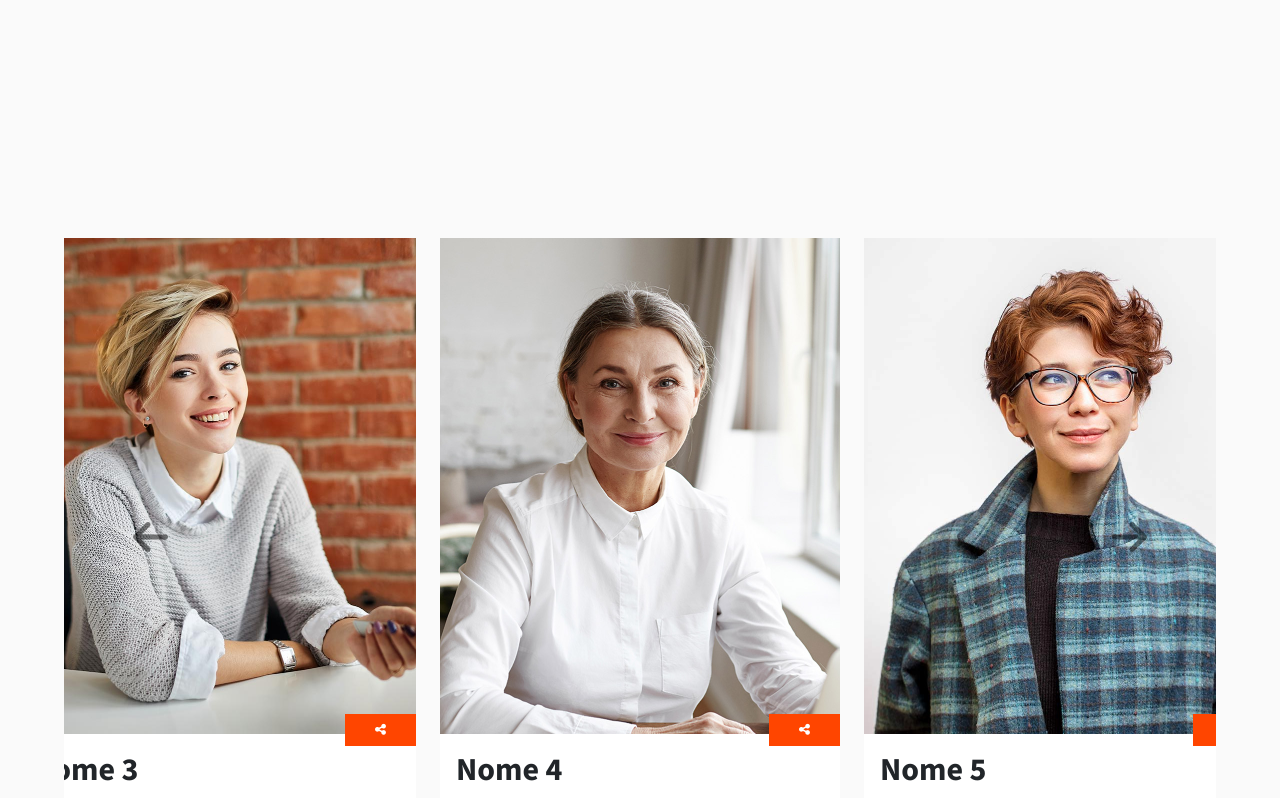
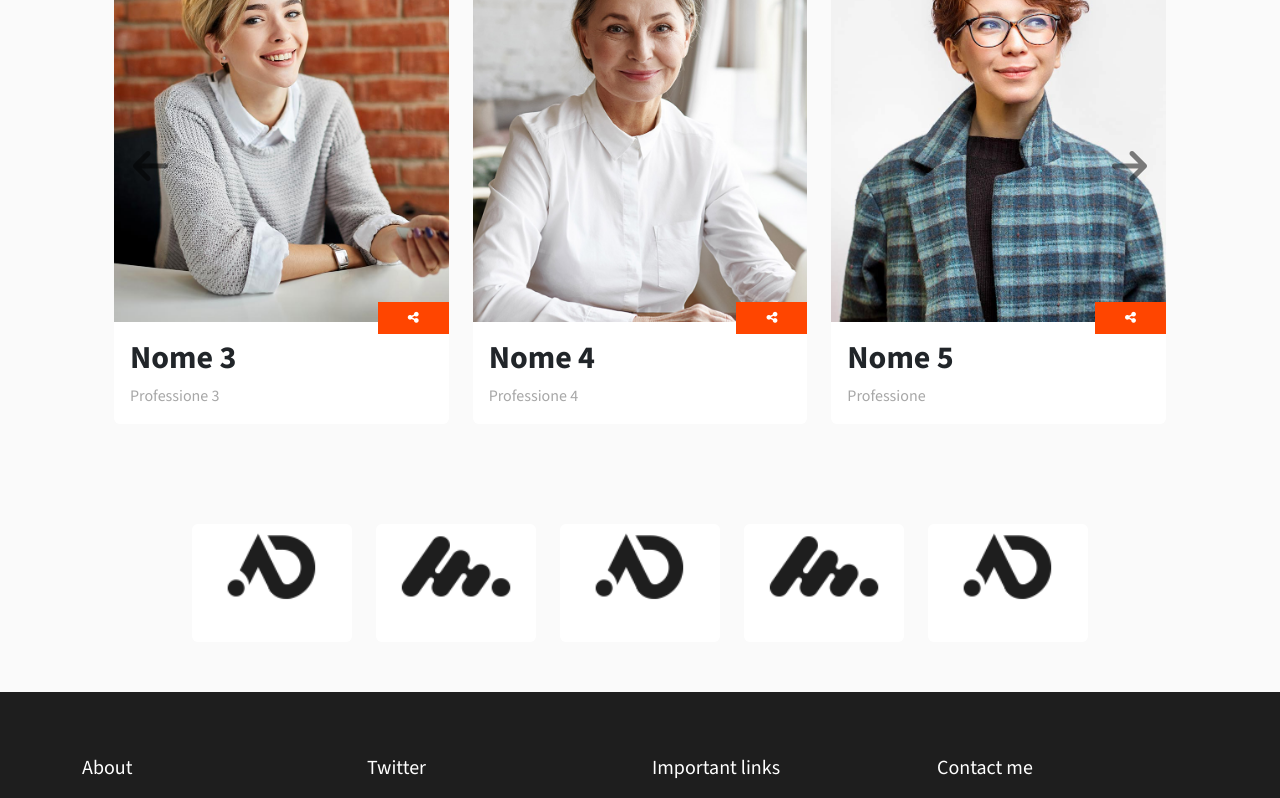
Before and after one commit to sabino-olivieri/proj-html-vuejs, a Vue app: page / in a window 1280 px wide. Shown: the part 3580-4378 px from the top of the page. Built offline with nearby package versions, Linux system fonts and the light colour scheme; a web font is replaced by a local one.

Commit message:
feat:added numOfItem prop in AppCardCarousel

```diff
--- a/src/components/AppCardCarousel.vue
+++ b/src/components/AppCardCarousel.vue
@@ -3,6 +3,7 @@ export default {
   data() {
     return {
       visibleCards: [],
+      cardWidth: 0
     };
   },
   created() {
@@ -13,14 +14,14 @@ export default {
     array: Array,
     icon: String,
     tagText: String,
-    isReadMore: Boolean
-
+    isReadMore: Boolean,
+    isLogoInArray: Boolean,
+    numOfItem: Number
   },
 
   methods: {
     getImagePath(image) {
-      return new URL(`${image}`, import.meta.url)
-        .href;
+      return new URL(`${image}`, import.meta.url).href;
     },
     startInt() {
       this.interval = setInterval(() => {
@@ -47,35 +48,60 @@ export default {
 </script>
 <template>
   <div class="ms-container-90">
-    <div id="carousel" class="carousel slide">
+    <div id="carousel" class="carousel slide" >
       <div class="carousel-inner">
         <div class="carousel-item gap-4">
-          <div v-for="index in 3" :key="index">
+          <div v-for="index in numOfItem" :key="index">
             <div
               class="card"
+              :style="{width: 'calc(100% / numOfItem)' + 'px'}"
               v-on:mouseover="clearInt()"
               v-on:mouseleave="startInt()"
             >
               <img
-                v-if="getImagePath(visibleCards[index].image) !== ''"
+                v-if="
+                  getImagePath(visibleCards[index].image) !== '' &&
+                  !isLogoInArray
+                "
                 :src="getImagePath(visibleCards[index].image)"
                 class="card-img-top"
                 alt="Card Image"
               />
+              <img
+                v-if="
+                  getImagePath(visibleCards[index].image) !== '' &&
+                  isLogoInArray
+                "
+                :src="getImagePath(visibleCards[index].image)"
+                class="card-img-top logo"
+                alt="Card Image"
+              />
               <div class="card-body">
-                <a v-if="tagText || icon" href="#" class="orange-link gap-2"> <i :class="`${icon}`"></i> {{ tagText }}</a>
-                <span v-if="visibleCards[index].date" class="card-date">{{ visibleCards[index].date }}</span>
-                <h4 v-if="visibleCards[index].title" class="card-title fw-bold fs-2">
+                <a v-if="tagText || icon" href="#" class="orange-link gap-2">
+                  <i :class="`${icon}`"></i> {{ tagText }}</a
+                >
+                <span v-if="visibleCards[index].date" class="card-date">{{
+                  visibleCards[index].date
+                }}</span>
+                <h4
+                  v-if="visibleCards[index].title"
+                  class="card-title fw-bold fs-2"
+                >
                   {{ visibleCards[index].title }}
                 </h4>
-                <p v-if="visibleCards[index].text" class="card-text">{{ visibleCards[index].text }}</p>
-                <a v-if="isReadMore" href="#" class="btn fw-bold arrowHoverText">READ MORE</a>
+                <p v-if="visibleCards[index].text" class="card-text">
+                  {{ visibleCards[index].text }}
+                </p>
+                <a v-if="isReadMore" href="#" class="btn fw-bold arrowHoverText"
+                  >READ MORE</a
+                >
               </div>
             </div>
           </div>
         </div>
       </div>
       <button
+        v-if="!isLogoInArray"
         class="carousel-control-prev"
         type="button"
         data-bs-target="#carousel"
@@ -86,6 +112,7 @@ export default {
         <span class="visually-hidden">Previous</span>
       </button>
       <button
+        v-if="!isLogoInArray"
         class="carousel-control-next"
         type="button"
         data-bs-target="#carousel"
@@ -104,12 +131,14 @@ export default {
 
 .carousel {
   position: relative;
-  height: 800px;
+  // height: 800px;
+  padding: 50px;
 
   i {
     font-size: 40px;
     color: black;
   }
+
   .carousel-inner {
     height: 100%;
 
@@ -119,8 +148,13 @@ export default {
       background-size: cover;
 
       .card {
-        width: 25rem;
-        @include flex(column, start, start);
+        max-width: 25rem;
+
+
+        @include flex(column, start, center);
+        .logo {
+          width: 10rem;
+        }
         a {
           padding: 0;
         }
@@ -129,31 +163,29 @@ export default {
           border-radius: 0px;
         }
 
-        .card-body{
+        .card-body {
           width: 100%;
           position: relative;
-          span, p {
+          span,
+          p {
             color: var(--ms-secondary-color);
           }
 
-          .orange-link{
+          .orange-link {
             position: absolute;
-            top:-20px;
+            top: -20px;
             padding: 10px 30px;
             text-transform: capitalize;
             font-weight: 100;
             right: 0px;
-            @include flex(row,center,center);
+            @include flex(row, center, center);
 
-
-            i{
+            i {
               font-size: smaller;
               color: white;
             }
           }
         }
-
-
       }
     }
   }
--- a/src/pages/HomePage.vue
+++ b/src/pages/HomePage.vue
@@ -117,6 +117,27 @@ export default {
           title: "Nome 5",
           text: "Professione"
         }
+      ],
+      cardLogo: [
+        {
+          image: "../assets/img/card-logo/logo-3.png"
+        },
+        {
+          image: "../assets/img/card-logo/logo-5.png"
+        },
+        {
+          image: "../assets/img/card-logo/logo-3.png"
+        },
+        {
+          image: "../assets/img/card-logo/logo-5.png"
+        },
+        {
+          image: "../assets/img/card-logo/logo-3.png"
+        },
+        {
+          image: "../assets/img/card-logo/logo-5.png"
+        },
+
       ]
     };
   },
@@ -132,8 +153,9 @@ export default {
     <AppFounder/>
     <AppEventsSection />
     <AppCreativeLeaderSection />
-    <AppCardCarousel :array="cardImages" :icon="'fa-solid fa-tag'" :tagText="'business, leading'" :isReadMore="true"/>
-    <AppCardCarousel :array="teacherCard" :icon="'fa-solid fa-share-nodes'"/>
+    <AppCardCarousel :array="cardImages" :icon="'fa-solid fa-tag'" :tagText="'business, leading'" :isReadMore="true" :numOfItem="3"/>
+    <AppCardCarousel :array="teacherCard" :icon="'fa-solid fa-share-nodes'" :numOfItem="3"/>
+    <AppCardCarousel :array="cardLogo" :isLogoInArray="true" :numOfItem="5"/>
 
     <AppContactHome/>
     <AppPlans/>
--- a/src/style/general.scss
+++ b/src/style/general.scss
@@ -46,6 +46,7 @@ img {
   color: black;
 }
 
+
 .orange-link {
   padding: 15px 50px;
   background-color: orangered;
```
Also changed, not shown: src/assets/img/card-logo/logo-3.png (added), src/assets/img/card-logo/logo-5.png (added).
